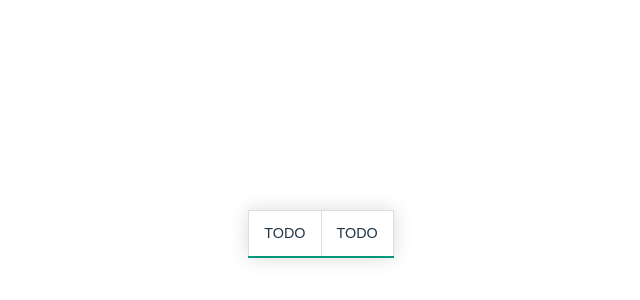
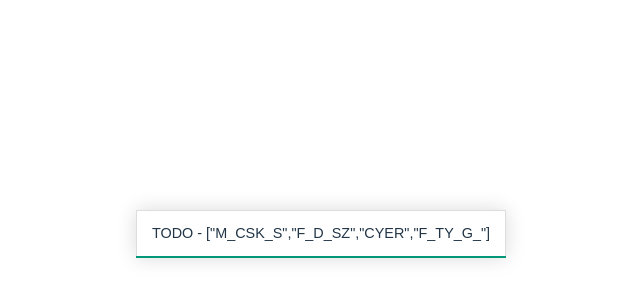
Before and after one commit to SagiBeno/dynamic-table, a React (Vite) app in the folder react-app/: page / in a window 1280 px wide. Shown: the part 166-466 px from the top of the page, without its empty margins (319-959 px from the left). Built offline with nearby package versions, Linux system fonts and the light colour scheme.

Commit message:
Store props data in state

```diff
--- a/react-app/src/Components/MyTable.css
+++ b/react-app/src/Components/MyTable.css
@@ -40,8 +40,6 @@
   color: #009879;
 }
 
-
-
 .table-btn {
   background-color: #f44336;     /* élénk piros */
   color: #fff;                   /* fehér szöveg */
--- a/react-app/src/Components/MyTable.jsx
+++ b/react-app/src/Components/MyTable.jsx
@@ -2,16 +2,33 @@ import React from "react";
 import './MyTable.css'
 
 export default class MyTable extends React.Component {
+
+    state = {
+        /* Stílus így is megadható
+        style: {
+            table: {},
+            td: {}
+        }
+        */
+       rows: []
+    }
+
+
     render() {
         return <div>
             <table className="table">
                 <tbody>
                     <tr>
-                        <td>TODO</td>
-                        <td>TODO</td>
+                        <td>TODO - {JSON.stringify(this.state.rows)}</td>
                     </tr>
                 </tbody>
             </table>
         </div>
     }
+
+    componentDidMount() {
+        const words = this.props.data.split(" ")
+        console.log('words', words)
+        this.setState({rows: words})
+    }
 }
```
